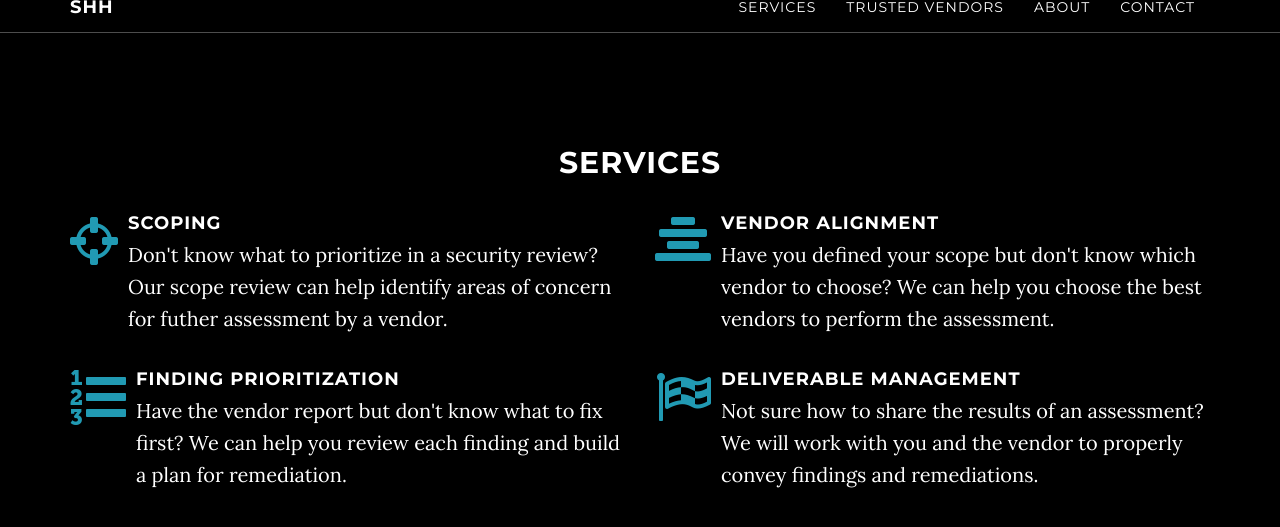
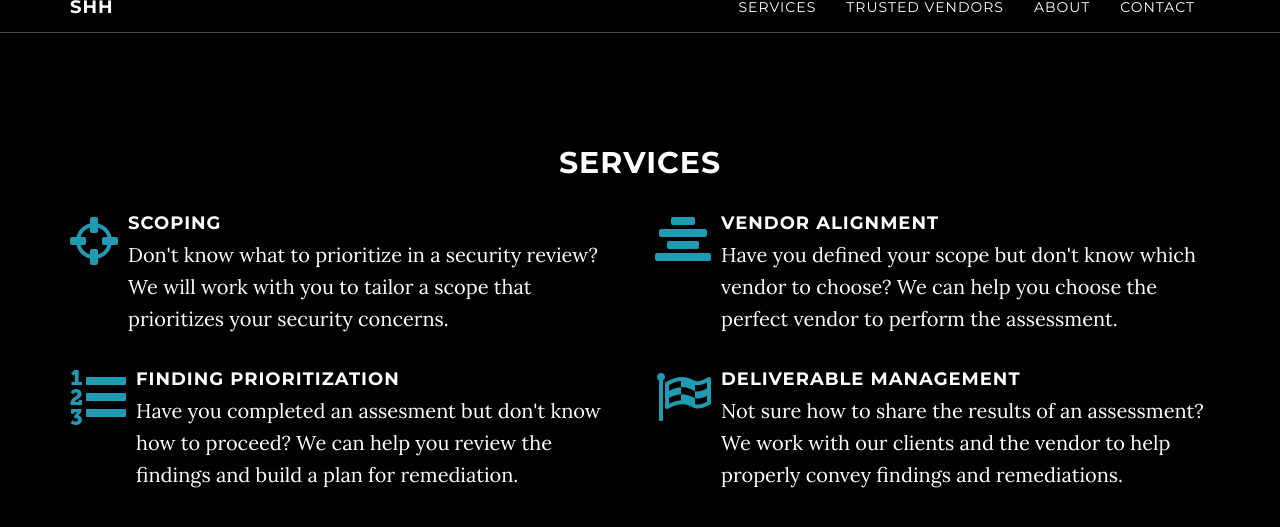
Before and after one commit to AuguryOne/auguryone.github.io, a Jekyll site: the page built from index.html, in a window 1280 px wide and 900 px high, scrolled down 886 px, cut to the strip 18-690 px from the top of the window. Shown: the top 527 px of the strip. Built offline with Jekyll 4.4.1, drawn with Linux system fonts in a browser that asks for light colours.

Commit message:
updated verbiage

```diff
--- a/_config.yml
+++ b/_config.yml
@@ -16,23 +16,23 @@ sections:
     list:
     - title: "Scoping"
       description: >
-        Don't know what to prioritize in a security review? Our scope review can
-        help identify areas of concern for futher assessment by a vendor.
+        Don't know what to prioritize in a security review? We will work with
+        you to tailor a scope that prioritizes your security concerns.
       icon: crosshairs
     - title: "Vendor alignment"
       description: >
         Have you defined your scope but don't know which vendor to choose? We
-        can help you choose the best vendors to perform the assessment.
+        can help you choose the perfect vendor to perform the assessment.
       icon: align-center
     - title: "Finding prioritization"
       description: >
-        Have the vendor report but don't know what to fix first? We can help you
-        review each finding and build a plan for remediation.
+        Have you completed an assesment but don't know how to proceed? We can
+        help you review the findings and build a plan for remediation.
       icon: list-ol
     - title: "Deliverable management"
       description: >
-        Not sure how to share the results of an assessment? We will work with
-        you and the vendor to properly convey findings and remediations.
+        Not sure how to share the results of an assessment? We work with our
+        clients and the vendor to help properly convey findings and remediations.
       icon: flag-checkered
   affiliates:
     title: Trusted vendors
```
